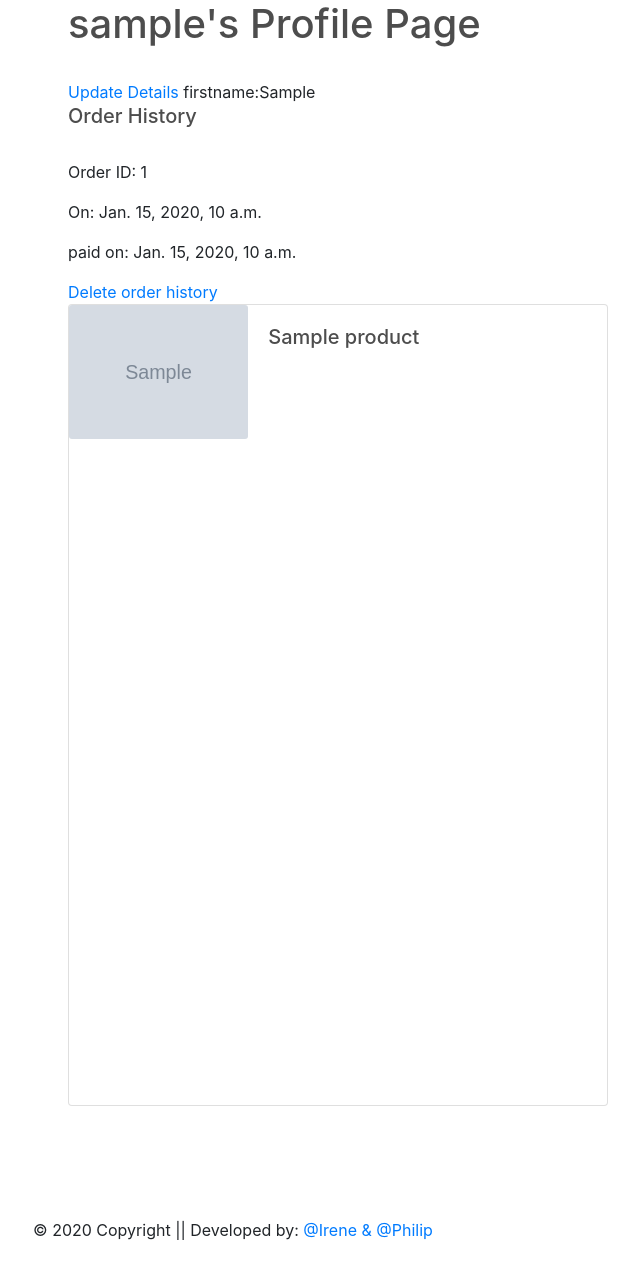
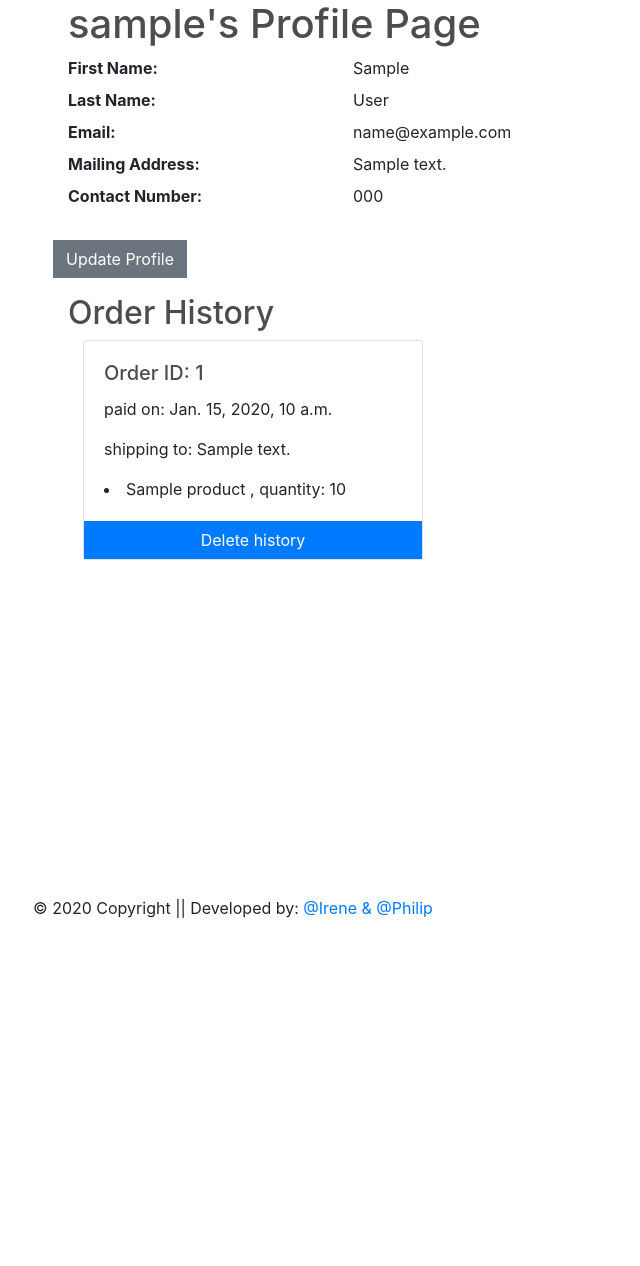
Before and after one commit to philipyap/p4-Yi-Cha, a Django app: a page that uses main_app/templates/profile.html in a window 1280 px wide. Shown: the part 56-1322 px from the top of the page, without its empty margins (17-657 px from the left). After the commit the page ends 974 px from the top, so only its background shows below. Run offline with Django 3.2, Linux system fonts and the light colour scheme; tables that the repository leaves empty hold one stand-in row (values such as "Sample post"); grey boxes marked "Sample" are stand-in pictures; some libraries are stand-ins or nearby versions.

Commit message:
[models.py and views.py]Touch up price decimal in models. Touch up css and grab info from db in profile page

```diff
--- a/main_app/models.py
+++ b/main_app/models.py
@@ -59,9 +59,8 @@ class Order(models.Model):
 class OrderItem(models.Model):
     order = models.ForeignKey(Order, related_name='items', on_delete=models.CASCADE)
     product = models.ForeignKey(Product, related_name='order_items', on_delete=models.CASCADE)
-    price = models.IntegerField()
+    price = models.DecimalField(max_digits=10, decimal_places=2)
     quantity = models.IntegerField()
-    # amount = models.IntegerField()
 
     def __str__(self):
         return '{}'.format(self.id)
--- a/main_app/static/css/style.css
+++ b/main_app/static/css/style.css
@@ -104,6 +104,6 @@ h1,h2,h3,h4,h5,h6{
 	display: none!important;
 }
 
-.row{
+.row1{
 	min-height: 100vh;
 }
--- a/main_app/templates/cart.html
+++ b/main_app/templates/cart.html
@@ -56,7 +56,9 @@ Your shopping cart
                             </div>
                             <div class="box-footer d-flex justify-content-between align-items-center">
                                 {% if cart.get_total_price == 0 %}
+                                <p> Hey! Let's try a drink! Your cart is empty!</p>
                                     <div class="left-col"><a href="{% url 'home' %}" class="btn btn-secondary">Continue shopping</a></div>
+
                                 {% else %}
                                     <div class="left-col"><a href="{% url 'home' %}" class="btn btn-secondary">Continue shopping</a></div>
                                     <div class="right-col"><a href="{% url 'order_create'  %}" class="btn btn-secondary"><i class="fa fa-credit-card"></i> Proceed to checkout</a></div>
--- a/main_app/templates/profile.html
+++ b/main_app/templates/profile.html
@@ -3,43 +3,68 @@
 {% block content %}
 <h1>{{ username }}'s Profile Page</h1>
 
+
+<dl class="row">
+    <dt class="col-sm-3">First Name: </dt>
+    <dd class="col-sm-9">{{ user_profile.0.first_name }}</dd>
+
+    <dt class="col-sm-3">Last Name:</dt>
+    <dd class="col-sm-9">{{ user_profile.0.last_name }}</dd>
+
+    <dt class="col-sm-3">Email:</dt>
+    <dd class="col-sm-9">{{ user_profile.0.email }}</dd>
+
+    <dt class="col-sm-3 text-truncate">Mailing Address:</dt>
+    <dd class="col-sm-9">{{ user_profile.0.address }}</dd>
+
+    <dt class="col-sm-3">Contact Number:</dt>
+    <dd class="col-sm-9"> {{ user_profile.0.phone}}
+        <dl class="row">
+            <dt class="col-sm-4"></dt>
+            <dd class="col-sm-8"></dd>
+        </dl>
+    </dd>
 </br>
+<div class="box-footer d-flex justify-content-between align-items-center">
     {% if user_profile|length > 0 %}
-<a href="{% url 'profile_update' username user.id %}">Update Details</a>
-firstname:{{ user_profile.0.first_name }}
+        <div class="left-col"><a href="{% url 'profile_update' username user.id %}" class="btn btn-secondary">Update Profile</a></div>
 
     {% else %}
+        <div class="left-col"><a href="{% url 'profile_create' username user.id %}" class="btn btn-danger">Create Profile</a></div>
+    {% endif %}
+</div>
+</dl>
+</hr>
+<h2>Order History</h2>
 
-<a href="{% url 'profile_create' username user.id %}">Create Info</a>
-</br>
 
-{% endif %}
-
-<br>
-<h5>Order History</h5>
-<br>
-<div>
+<div class="row-cols-md-3">
+    <div class="col s12">
+      <div class="card h-100">
         {% for o in order %}
-    <p>Order ID: {{ o.id}}</p>
-    <p>On: {{ o.ordered_date}}</p>
+        <div class="card-body">
+        <blockquote>
+          <h5 class="card-title">Order ID: {{ o.id }}</h5>
           {% if o.paid %}
             <p>paid on: {{o.ordered_date}}</p>
           {% endif %}
-    <a href="{% url 'order_delete' username o.id %}">Delete order history</a>
+            <p>shipping to: {{ o.shipping_address }}</p>
+        </blockquote>
           {% for i in o.items.all %}
-    <div class="card mb-3" style="max-width: 540px;">
-        <div class="row no-gutters">
-            <div class="col-md-4">
-                <img src="{{i.product.image.url}}" class="card-img" alt="product-image">
+          <li>{{ i.product.name }} , quantity: {{ i.quantity}}</li>
+          {% endfor %}
         </div>
-            <div class="col-md-8">
-                <div class="card-body">
-                    <h5 class="card-title">{{ i.product.name }}</h5>
+        <a class="btn btn-primary" href="{% url 'order_delete' username o.id %}">Delete history</a>
+        {% endfor %}
+
+    </div>
+
     </div>
 </div>
-                </div>
-            </div>
-            {% endfor %}
-            {% endfor %}
-        </div>
+
+</br>
+</br>
+
+
+
 {% endblock %}
--- a/main_app/views.py
+++ b/main_app/views.py
@@ -95,7 +95,7 @@ def order_create(request):
 @method_decorator(login_required, name='dispatch')
 class ProfileCreate(CreateView):
     model = UserProfile
-    fields = ['first_name', 'last_name', 'phone', 'email']
+    fields = ['first_name', 'last_name', 'phone', 'email','address']
 
     def get_success_url(self):
         return '/user/'+self.request.user.username+'/'
@@ -111,7 +111,7 @@ class ProfileCreate(CreateView):
 class ProfileUpdate(UpdateView):
 
     model = UserProfile
-    fields = ['first_name', 'last_name', 'phone', 'email']
+    fields = ['first_name', 'last_name', 'phone', 'email', 'address']
 
     def get_object(self, queryset=None):
       return UserProfile.objects.get(user=self.request.user)
```
Also changed, not shown: main_app/migrations/0009_auto_20201001_1646.py (added). Lines whose indentation alone changed are shown as unchanged.
